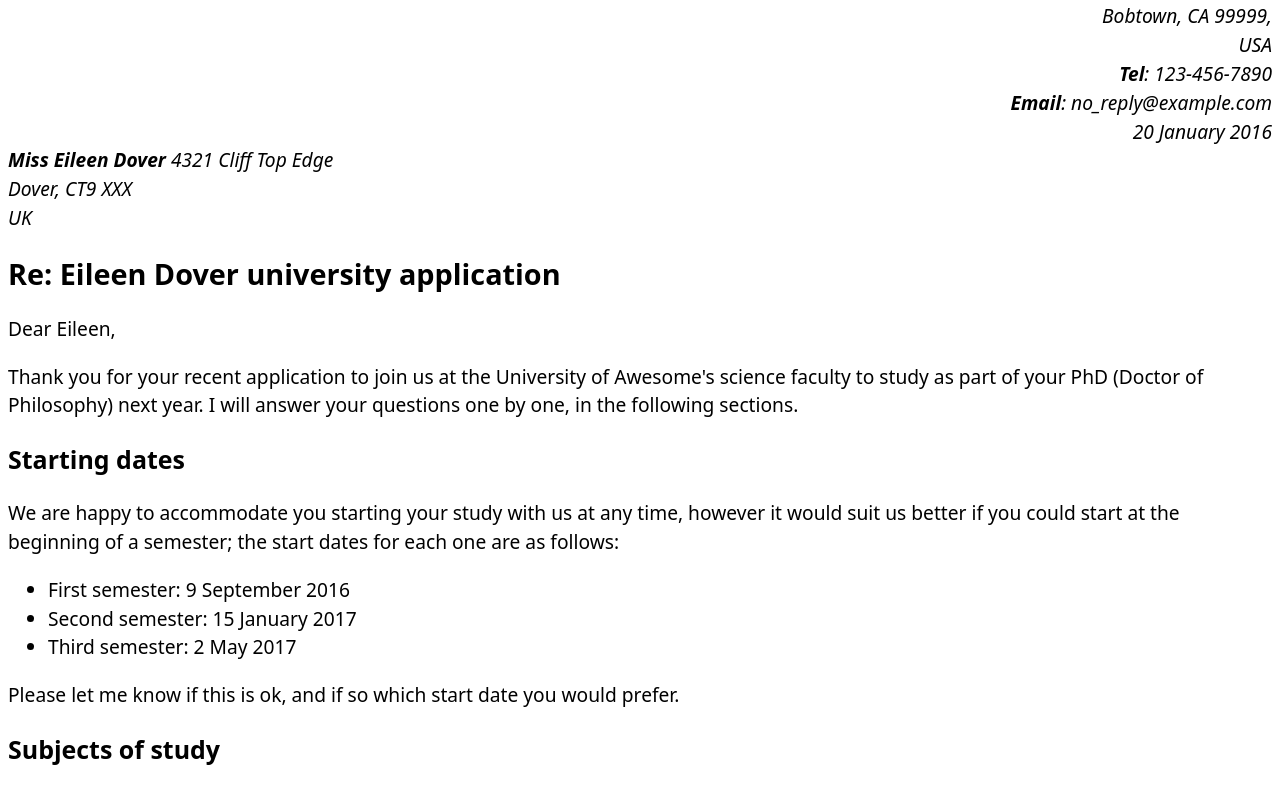
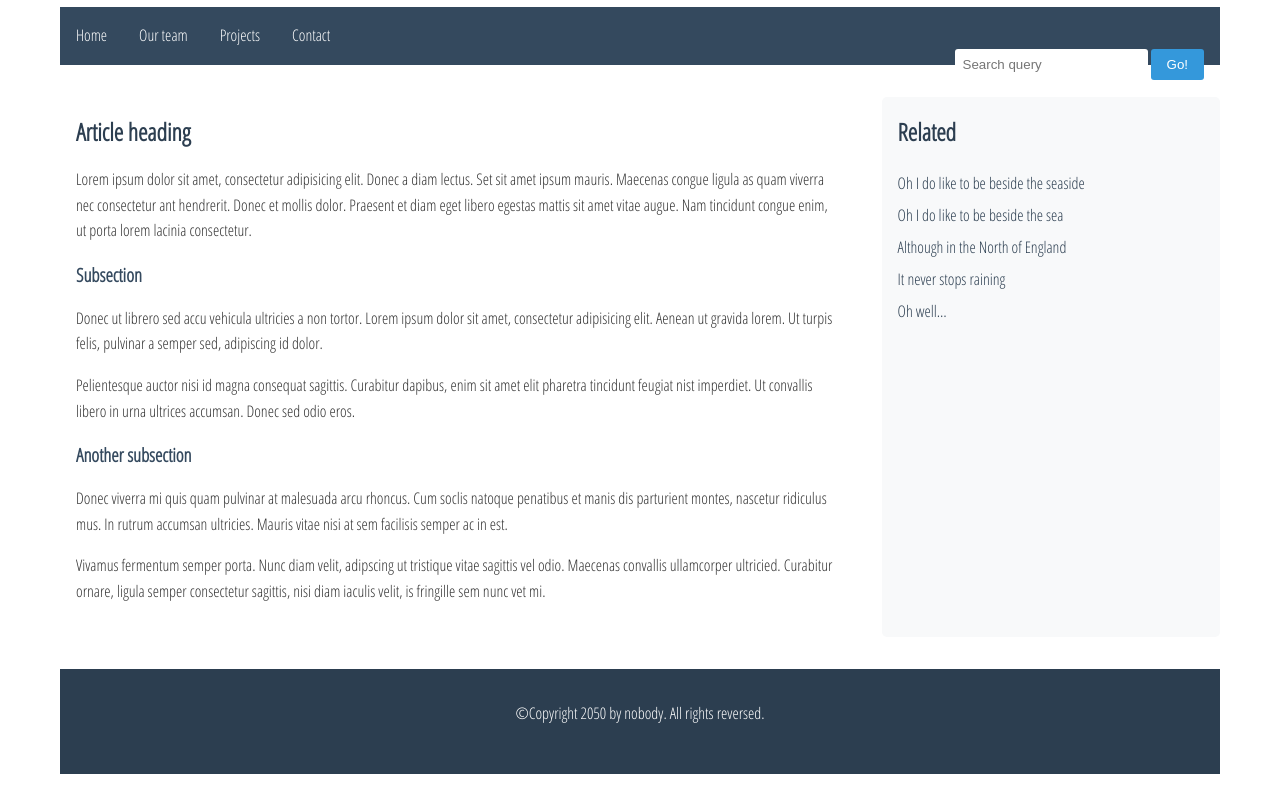
Before and after one commit to Dmeat-droid/random-website, a plain HTML site: page index.html in a window 1280 px wide. Shown: the part 92-878 px from the top of the page. Drawn offline with Linux system fonts and the light colour scheme; a web font is replaced by a local one.

Commit message:
Added some styles

```diff
--- a/index.html
+++ b/index.html
@@ -1,115 +1,109 @@
-<!DOCTYPE html>
+<!doctype html>
 <html lang="en-US">
   <head>
-    <meta charset="utf-8">
-    <meta name="author" content="Dr. Eleannor Gaye">
-    <title>"Awesome science application correspondence"</title>
-    <link rel="shortcut icon" href="media/icon.gif" type="image/x-icon">
-    <style>
-      body {
-        font: 1.2em / 1.5 system-ui;
-      }
+    <meta charset="utf-8" />
+    <meta name="viewport" content="width=device-width" />
 
-      .sender-column {
-        text-align: right;
-      }
+    <title>My page title</title>
+    <link
+      href="https://fonts.googleapis.com/css?family=Open+Sans+Condensed:300|Sonsie+One"
+      rel="stylesheet" />
+    <link rel="stylesheet" href="style.css" />
+  </head>
 
-      h1 {
-        font-size: 1.5em;
-      }
+  <body>
+    <!-- The main header used across all the pages of our website -->
 
-      h2 {
-        font-size: 1.3em;
-      }
-    </style>
-  </head>
-  <body>
-    <address class="sender-column">
-      <strong>Dr. Eleanor Gaye</strong><br>
-      Awesome Science faculty<br>
-      University of Awesome<br>
-      Bobtown, CA 99999,<br>
-      USA<br>
-      <strong>Tel</strong>: 123-456-7890<br>
-      <strong>Email</strong>: no_reply@example.com<br>
-      <time datetime="2016-01-20">20 January 2016</time>
-    </address>
+    <header>
+      <h1>Header</h1>
+    </header>
 
-    <address>
-      <strong>Miss Eileen Dover</strong>
-      4321 Cliff Top Edge<br>
-      Dover, CT9 XXX<br>
-      UK
-    </address>
+    <nav>
+      <ul>
+        <li><a href="#">Home</a></li>
+        <li><a href="#">Our team</a></li>
+        <li><a href="#">Projects</a></li>
+        <li><a href="#">Contact</a></li>
+      </ul>
 
-    <h1>Re: Eileen Dover university application</h1>
+      <!-- A Search form: another common non-linear
+           way to navigate through a site. -->
 
-    Dear Eileen,<br>
+      <form>
+        <input type="search" name="q" placeholder="Search query" />
+        <input type="submit" value="Go!" />
+      </form>
+    </nav>
+
+    <!-- Our page's main content -->
+    <main>
+      <!-- An article -->
+      <article>
+        <h2>Article heading</h2>
+
         <p>
-      Thank you for your recent application to join us at the University of
-      Awesome's science faculty to study as part of your
-      PhD (Doctor of Philosophy) next year. I will answer your
-      questions one by one, in the following sections.
+          Lorem ipsum dolor sit amet, consectetur adipisicing elit. Donec a diam
+          lectus. Set sit amet ipsum mauris. Maecenas congue ligula as quam
+          viverra nec consectetur ant hendrerit. Donec et mollis dolor. Praesent
+          et diam eget libero egestas mattis sit amet vitae augue. Nam tincidunt
+          congue enim, ut porta lorem lacinia consectetur.
         </p>
 
-    <h2>Starting dates</h2>
+        <section>
+          <h3>Subsection</h3>
+
           <p>
-      We are happy to accommodate you starting your study with us at any time,
-      however it would suit us better if you could start at the beginning of a
-      semester; the start dates for each one are as follows:
-      <ul>
-        <li>First semester: <time datetime="2016-9-9">9 September 2016</time></li>
-        <li>Second semester: <time datetime="2017-1-15">15 January 2017</time></li>
-        <li>Third semester: <time datetime="2017-5-2">2 May 2017</time></li>
-      </ul>
-      Please let me know if this is ok, and if so which start date you would prefer.
+            Donec ut librero sed accu vehicula ultricies a non tortor. Lorem
+            ipsum dolor sit amet, consectetur adipisicing elit. Aenean ut
+            gravida lorem. Ut turpis felis, pulvinar a semper sed, adipiscing id
+            dolor.
           </p>
 
+          <p>
+            Pelientesque auctor nisi id magna consequat sagittis. Curabitur
+            dapibus, enim sit amet elit pharetra tincidunt feugiat nist
+            imperdiet. Ut convallis libero in urna ultrices accumsan. Donec sed
+            odio eros.
+          </p>
+        </section>
 
-    <h2>Subjects of study</h2>
+        <section>
+          <h3>Another subsection</h3>
+
           <p>
-      At the Awesome Science Faculty, we have a pretty open-minded research facility — as long as the subjects fall somewhere in the realm of science and technology. You seem like an intelligent, dedicated researcher, and just the kind of person we'd like to have on our team. Saying that, of the ideas you submitted we were most intrigued by are as follows, in order of
-      priority:
-
-      <ol>
-        <li>
-          Turning H<sub>2</sub>O into wine, and the health benefits of Resveratrol (C<sub>14</sub>H<sub>12</sub>O<sub>3</sub>)
-        </li>
-        <li>
-          Measuring the effect on performance of funk bass players at temperatures exceeding 30°C (86°F), when the audience size exponentially increases (effect of 3 × 10<sup>3</sup> increasing to 3 × 10<sup>4</sup>.)
-        </li>
-        <li>
-          HTML, Hypertext Markup Language, and CSS,Cascading Style Sheets, constructs for representing musical scores.
-        </li>
-      </ol>
-      So please can you provide more information on each of these subjects, including how long you'd expect the research to take, required staff and other resources, and anything else you think we'd need to know? Thanks.
+            Donec viverra mi quis quam pulvinar at malesuada arcu rhoncus. Cum
+            soclis natoque penatibus et manis dis parturient montes, nascetur
+            ridiculus mus. In rutrum accumsan ultricies. Mauris vitae nisi at
+            sem facilisis semper ac in est.
           </p>
 
-<h2>Exotic dance moves</h2>
           <p>
-  Yes, you are right! As part of my post-doctorate work, did study exotic tribal dances. To answer your question, my favorite dances are as follows, with definitions:
+            Vivamus fermentum semper porta. Nunc diam velit, adipscing ut
+            tristique vitae sagittis vel odio. Maecenas convallis ullamcorper
+            ultricied. Curabitur ornare, ligula semper consectetur sagittis,
+            nisi diam iaculis velit, is fringille sem nunc vet mi.
+          </p>
+        </section>
+      </article>
 
-  <dl>
-    <dt>Polynesian chicken dance</dt>
-    <dd>
-      A little known but very influential dance dating back as far as 300 BCE, a whole village would dance around in a circle like chickens, to encourage their livestock to be "fruitful".
-    </dd>
-    <dt>Icelandic brownian shuffle</dt>
-    <dd>
-      Before the Icelanders developed fire as a means of getting warm, they used to practice this dance, which involved huddling close together in a circle on the floor, and shuffling their bodies around in imperceptibly tiny, very rapid movements. One of my fellow students used to say that he thought this dance inspired modern styles such as Twerking.
-    </dd>
-    <dt>Arctic robot dance</dt>
-    <dd>
-      An interesting example of historic misinformation, English explorers in the 1960s believed to have discovered a new dance style characterized by "robotic", stilted movements, being practiced by inhabitants of Northern Alaska and Canada. Later on however it was discovered that they were just moving like this because they were really cold.
-    </dd>
-  </dl>
-</p>
+      <!-- the aside content can also be nested within the main content -->
+      <aside>
+        <h2>Related</h2>
 
-Yours sincerely,
+        <ul>
+          <li><a href="#">Oh I do like to be beside the seaside</a></li>
+          <li><a href="#">Oh I do like to be beside the sea</a></li>
+          <li><a href="#">Although in the North of England</a></li>
+          <li><a href="#">It never stops raining</a></li>
+          <li><a href="#">Oh well…</a></li>
+        </ul>
+      </aside>
+    </main>
 
-Dr Eleanor Gaye
+    <!-- The footer that is used across all the pages of our website -->
 
-University of Awesome motto: <q>Be awesome to each other.</q><cite>--The memoirs of Bill S Preston</cite>
-, <abbr title="Esquire">Esq</abbr>.
+    <footer>
+      <p>©Copyright 2050 by nobody. All rights reversed.</p>
+    </footer>
   </body>
 </html>
--- a/style.css
+++ b/style.css
@@ -0,0 +1,137 @@
+/* Basic reset */
+* {
+    margin: 0;
+    padding: 0;
+    box-sizing: border-box;
+}
+
+body {
+    font-family: 'Open Sans Condensed', sans-serif;
+    line-height: 1.6;
+    color: #333;
+    max-width: 1200px;
+    margin: 0 auto;
+    padding: 0 20px;
+}
+
+/* Header styles */
+header {
+    background-color: #2c3e50;
+    color: white;
+    padding: 1rem;
+    margin-bottom: 1rem;
+}
+
+/* Navigation styles */
+nav {
+    background-color: #34495e;
+    padding: 1rem;
+    margin-bottom: 2rem;
+}
+
+nav ul {
+    list-style: none;
+    display: flex;
+    gap: 2rem;
+}
+
+nav a {
+    color: white;
+    text-decoration: none;
+}
+
+nav a:hover {
+    color: #3498db;
+}
+
+nav form {
+    float: right;
+}
+
+/* Main content */
+main {
+    display: grid;
+    grid-template-columns: 7fr 3fr;
+    gap: 2rem;
+}
+
+article {
+    padding: 1rem;
+}
+
+h2 {
+    color: #2c3e50;
+    margin-bottom: 1rem;
+}
+
+h3 {
+    color: #34495e;
+    margin: 1rem 0;
+}
+
+p {
+    margin-bottom: 1rem;
+}
+
+/* Aside styles */
+aside {
+    background-color: #f8f9fa;
+    padding: 1rem;
+    border-radius: 5px;
+}
+
+aside ul {
+    list-style: none;
+}
+
+aside a {
+    color: #2c3e50;
+    text-decoration: none;
+    line-height: 2;
+}
+
+aside a:hover {
+    color: #3498db;
+}
+
+/* Footer styles */
+footer {
+    text-align: center;
+    padding: 2rem;
+    margin-top: 2rem;
+    background-color: #2c3e50;
+    color: white;
+}
+
+/* Form styles */
+input[type="search"] {
+    padding: 0.5rem;
+    border: none;
+    border-radius: 3px;
+}
+
+input[type="submit"] {
+    padding: 0.5rem 1rem;
+    background-color: #3498db;
+    color: white;
+    border: none;
+    border-radius: 3px;
+    cursor: pointer;
+}
+
+/* Responsive design */
+@media (max-width: 768px) {
+    main {
+        grid-template-columns: 1fr;
+    }
+
+    nav ul {
+        flex-direction: column;
+        gap: 1rem;
+    }
+
+    nav form {
+        float: none;
+        margin-top: 1rem;
+    }
+}
```
Lines whose indentation alone changed are shown as unchanged.
